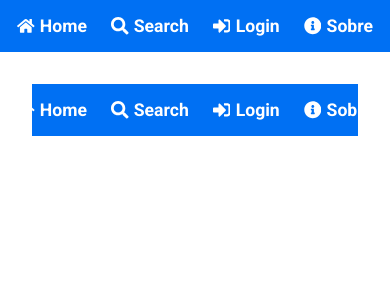
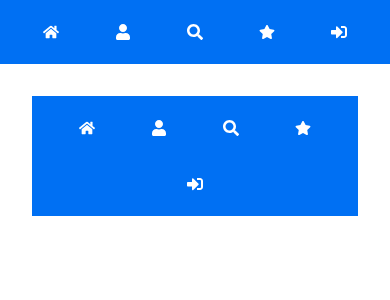
Before and after one commit to AdonayRocha/Wather-App-Next, a Next.js app: page / in a window 390 px wide. Shown: the top 300 px of the page. Built offline with nearby package versions, Linux system fonts and the light colour scheme.

Commit message:
Algumas alterações para atender a definição de pronto

```diff
--- a/src/app/layout.module.css
+++ b/src/app/layout.module.css
@@ -14,20 +14,18 @@
     display: flex;
     justify-content: center;
     gap: 1.5em;
+    flex-wrap: wrap;
 }
 
 .link {
     display: flex;
+    flex-direction: column;
     align-items: center;
-    gap: 0.3em;
     color: white;
     font-weight: bold;
     text-decoration: none;
     font-size: 1.1rem;
-}
-
-.link:hover {
-    text-decoration: underline;
+    padding: 0.5em 1em;
 }
 
 .content {
@@ -41,3 +39,20 @@
     text-align: center;
     padding: 1em;
 }
+
+@media (max-width: 768px) {
+    .nav {
+        flex-direction: row;
+        align-items: center;
+    }
+
+    .link {
+        font-size: 1rem;
+        width: auto;
+        text-align: center;
+    }
+
+    .link span {
+        display: none;
+    }
+}
--- a/src/app/layout.tsx
+++ b/src/app/layout.tsx
@@ -1,9 +1,9 @@
 'use client'
 
+import Link from 'next/link';
+import { ReactNode, useEffect, useState } from 'react';
+import { FaHome, FaSearch, FaSignInAlt, FaStar, FaUser } from 'react-icons/fa';
 import './globals.css';
-import { ReactNode, useEffect, useState } from 'react';
-import Link from 'next/link';
-import { FaHome, FaSearch, FaSignInAlt, FaInfoCircle } from 'react-icons/fa';
 import styles from './layout.module.css';
 
 interface LayoutProps {
@@ -28,16 +28,19 @@ export default function RootLayout({ children }: LayoutProps) {
         <header className={styles.header}>
           <nav className={styles.nav}>
             <Link href="/home" className={styles.link}>
-              <FaHome /> Home
+              <FaHome /><span> Home</span>
+            </Link>
+            <Link href="/profile" className={styles.link}>
+              <FaUser /><span> Profile</span>
             </Link>
             <Link href="/search" className={styles.link}>
-              <FaSearch /> Search
+              <FaSearch /><span> Search</span>
+            </Link>
+            <Link href="/favorites" className={styles.link}>
+              <FaStar /><span> Favorites</span>
             </Link>
             <Link href="/login" className={styles.link}>
-              <FaSignInAlt /> Login
-            </Link>
-            <Link href="/about" className={styles.link}>
-              <FaInfoCircle /> Sobre
+              <FaSignInAlt /><span> Login</span>
             </Link>
           </nav>
         </header>
```
